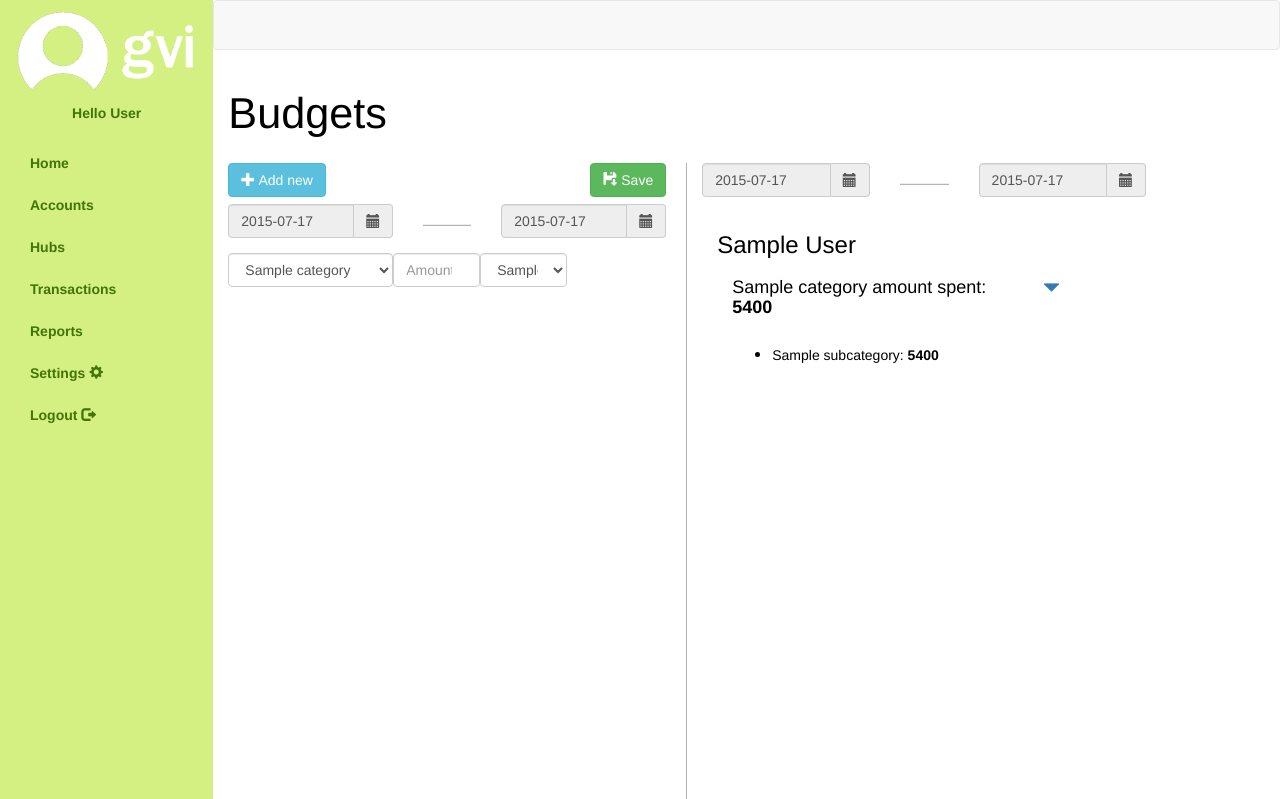
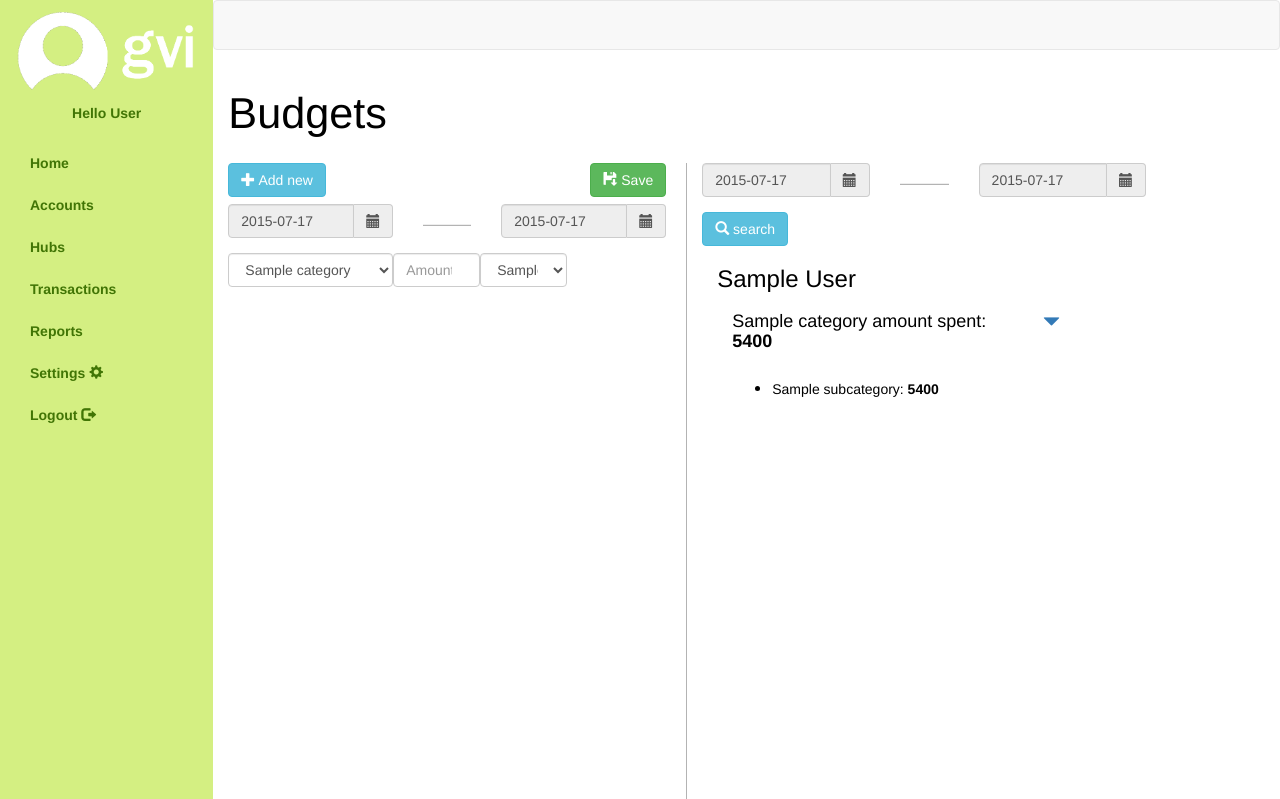
Before and after one commit to m1k3r/gvi-accounts, a Django app: page /budgets/ in a window 1280 px wide. Shown: the top 799 px of the page. Run offline with Django 3.2, Linux system fonts and the light colour scheme; tables that the repository leaves empty hold one stand-in row (values such as "Sample post"); some libraries are stand-ins or nearby versions.

Commit message:
Adds search button to date range

```diff
--- a/gvi/budgets/templates/budgets/dashboard.html
+++ b/gvi/budgets/templates/budgets/dashboard.html
@@ -102,6 +102,8 @@
             </form>
         </div>
         <div class="col-xs-6" id="rightBudget">
+            <form action="" method="post">
+                {% csrf_token %}
                 <div class="row">
                     <div class="col-xs-5">
                         <div class="form-group">
@@ -131,6 +133,14 @@
                     </div>
 
                 </div>
+                <div class="row">
+                    <div class="col-xs-6">
+                        <button type="submit" class="btn btn-info pull-left">
+                            <span class="glyphicon glyphicon-search" aria-hidden="true"></span> search
+                        </button>
+                    </div>
+                </div>
+            </form>
 
             <div class="budgets budgets_wrap">
                 {% for a in currency %}
--- a/gvi/static/js/budgets.js
+++ b/gvi/static/js/budgets.js
@@ -29,7 +29,7 @@ function addBudget() {
         insert = insert + '</select>' +
             '</div>' +
             '<div class="col-xs-3">' +
-            '<input type="number" id="form-' + x + '-amount" name="form-' + x + '-amount" class="form-control amount-offset" placeholder="Amount">' +
+            '<input type="number" id="form-' + x + '-amount" name="form-' + x + '-amount" class="form-control amount-offset" placeholder="Amount" required>' +
             '</div>' +
             '<div class="col-xs-3">' +
             '<select class="form-control currency-offset" name="form-' + x + '-currency" id="form-' + x + '-currency">';
@@ -77,7 +77,7 @@ function addBudgetVariable() {
         insert = insert + '</select>' +
             '</div>' +
             '<div class="col-xs-3">' +
-            '<input type="number" id="form-' + x + '-amount" name="form-' + x + '-amount" class="form-control amount-offset" placeholder="Amount">' +
+            '<input type="number" id="form-' + x + '-amount" name="form-' + x + '-amount" class="form-control amount-offset" placeholder="Amount" required>' +
             '</div>' +
             '<div class="col-xs-3">' +
             '<select class="form-control currency-offset" name="form-' + x + '-currency" id="form-' + x + '-currency">';
```
Also changed, not shown: gvi/budgets/templates/budgets/variable.html (+11 -0 lines). Lines whose indentation alone changed are shown as unchanged.
